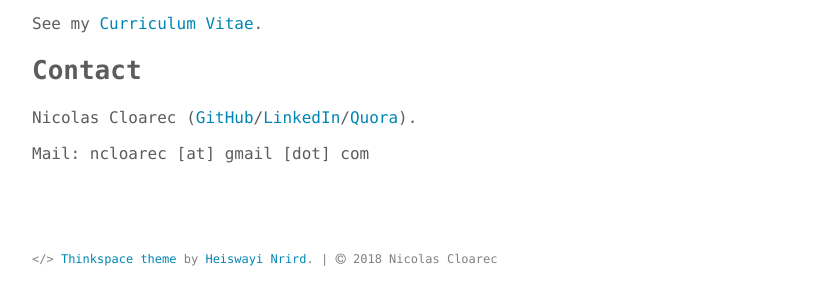
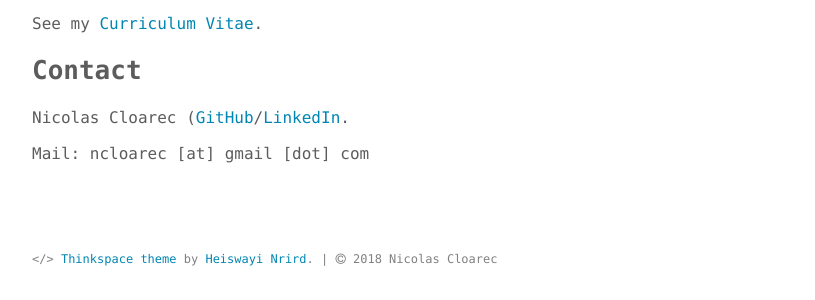
Before and after one commit to ncloarec/ncloarec.github.io, a Jekyll site: the page built from about.md, in a window 1280 px wide. Shown: the part 1073-1373 px from the top of the page, without its empty margins (232-1047 px from the left). Built offline with Jekyll 4.4.1, drawn with Linux system fonts in a browser that asks for light colours.

Commit message:
remove quora

```diff
--- a/about.md
+++ b/about.md
@@ -30,6 +30,6 @@ My preferred applications are in data science, computer vision, and medical rese
 
 ## Contact
 
-Nicolas Cloarec ([GitHub](http://github.com/ncloarec)/[LinkedIn](https://linkedin.com/in/nicolas-cloarec-555157109)/[Quora](https://www.quora.com/profile/Nicolas-Cloarec)).
+Nicolas Cloarec ([GitHub](http://github.com/ncloarec)/[LinkedIn](https://linkedin.com/in/nicolas-cloarec-555157109).
 
 Mail: ncloarec [at] gmail [dot] com
```
